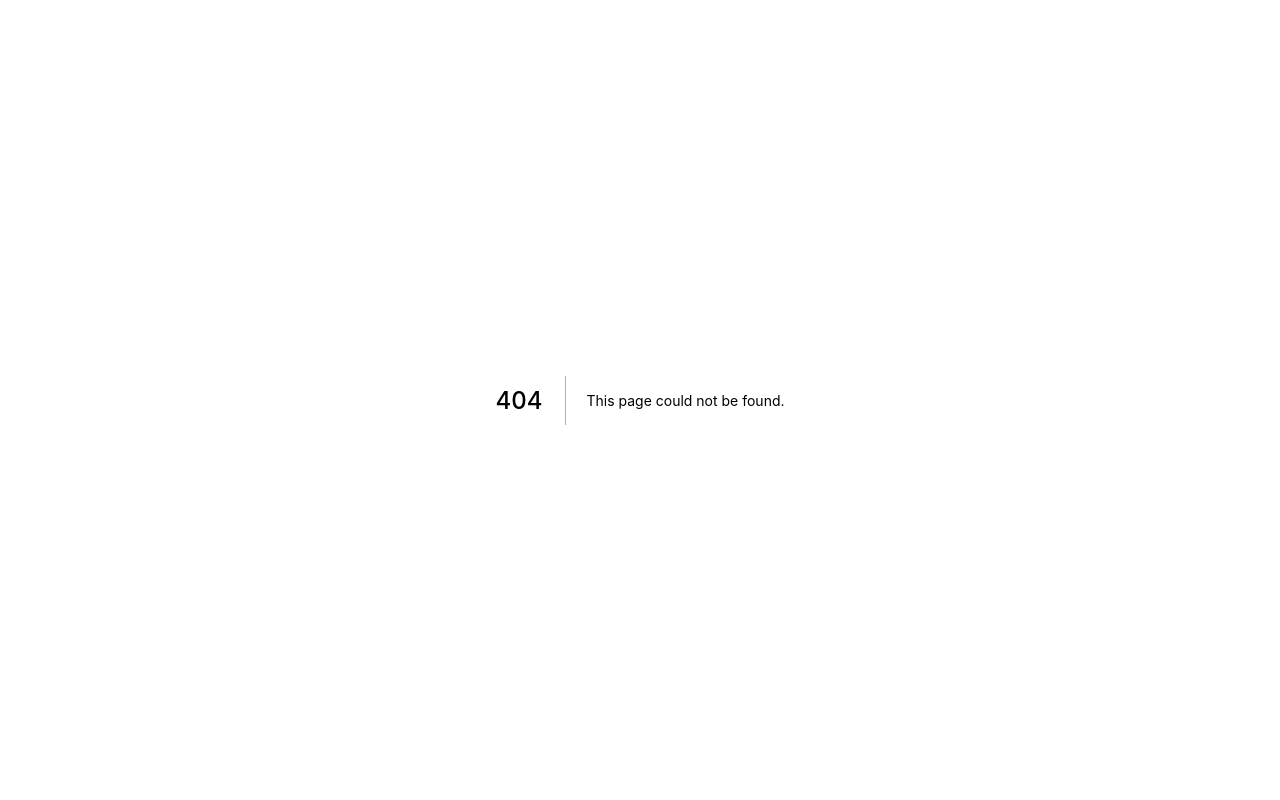
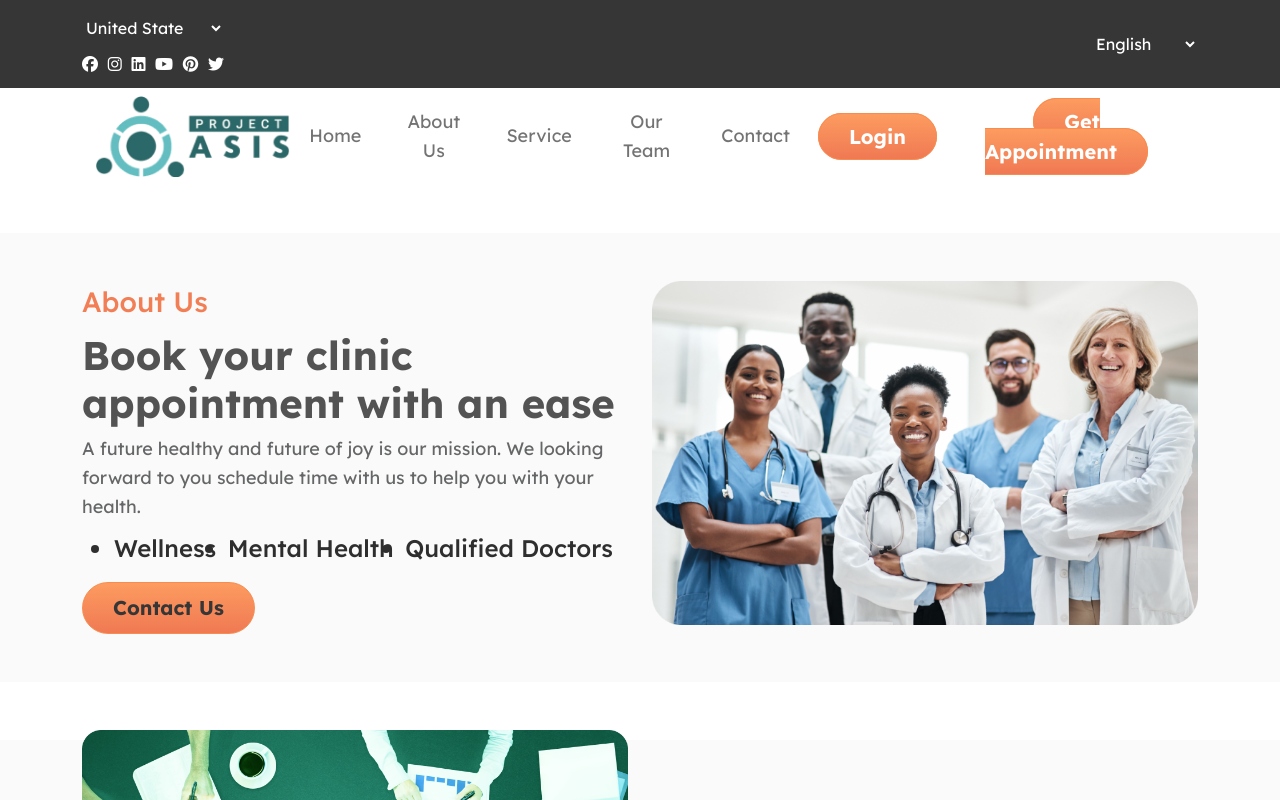
Before and after one commit to rjibon49/oasisCharity, a Next.js app: page /about-us in a window 1280 px wide. Before the commit this address had no page. Shown: the top 800 px of the page. Built offline with nearby package versions, Linux system fonts and the light colour scheme.

Commit message:
About Us page complete

```diff
--- /dev/null
+++ b/components/AboutUsComponent/AboutUs.js
@@ -0,0 +1,35 @@
+import React from 'react';
+import docGroup from "../../public/images/content/aboutUsDoctorGroup.png";
+import Image from 'next/image';
+import Link from 'next/link';
+
+const AboutUs = () => {
+    return (
+        <div className='colorBg p-5 mt-5'>
+            <div className='container'>
+                <div className='row'>
+                    <div className='col-xxl-6 col-xl-6 col-lg-6 textCenter'>
+                        <div>
+                            <h5 className='colorFont'>About Us</h5>
+                            <h3 className='text40'>Book your clinic appointment with an ease</h3>
+                            <h6 className='text18'>A future healthy and future of joy is our mission. We looking forward to you schedule time with us to help you with your health.</h6>
+                            <ul className='custom-list'>
+                                <li className='text24'>Wellness</li>
+                                <li className='text24'>Mental Health</li>
+                                <li className='text24'>Qualified Doctors </li>
+                            </ul>
+                            <button className="  buttonStyle">
+                                <Link href="#"><a className="buttoncolor" >Contact Us</a></Link>
+                            </button>
+                        </div>
+                    </div>
+                    <div className='col-xxl-6 col-xl-6 col-lg-6'>
+                        <Image src={docGroup} alt='Important persion healthcare doctor' className='' />
+                    </div>
+                </div>
+            </div>
+        </div>
+    );
+};
+
+export default AboutUs;
--- a/components/Footer.js
+++ b/components/Footer.js
@@ -112,7 +112,7 @@ const Footer = () => {
                                         <Link href="/"><a className="nav-link" aria-current="page">Home</a></Link>
                                     </li>
                                     <li className="nav-item">
-                                        <Link href="#"><a className="nav-link" >About Us</a></Link>
+                                        <Link href="/about-us"><a className="nav-link" >About Us</a></Link>
                                     </li>
                                     <li className="nav-item">
                                         <Link href="#"><a className="nav-link" >Contact Us</a></Link>
--- a/components/Header.js
+++ b/components/Header.js
@@ -37,7 +37,7 @@ const Header = () => {
                     </div>
                 </div>
             </div>
-            <div className='container'>
+            <div className='container sticky-top'>
                 <nav className="navbar-light navbar navbar-expand-xl">
                     <div className="container-fluid">
                         <Link href="/" className="navbar-brand"><Image src={logo} alt='Oasis Charity Logo' className='' /></Link>
@@ -52,7 +52,7 @@ const Header = () => {
                                     <Link href="/"><a className="nav-link" aria-current="page">Home</a></Link>
                                 </li>
                                 <li className="nav-item">
-                                    <Link href="#"><a className="nav-link" >About Us</a></Link>
+                                    <Link href="/about-us"><a className="nav-link" >About Us</a></Link>
                                 </li>
                                 <li className="nav-item">
                                     <Link href="#"><a className="nav-link" >Service</a></Link>
--- /dev/null
+++ b/components/globalComponents/ContactForm.js
@@ -0,0 +1,18 @@
+import React from 'react';
+import Form from './Form';
+
+const ContactForm = () => {
+    return (
+        <div className='mt-5 contactBgImage'>
+            <div className='container py-5'>
+                <div className='contactFormBg'>
+                    <Form />
+                </div>
+            </div>
+        </div>
+    );
+};
+
+export default ContactForm;
+
+// doctor-woman-typing-information-patient-prescription-from-paperwork-medical-history-into-laptop 1
--- /dev/null
+++ b/components/globalComponents/Form.js
@@ -0,0 +1,30 @@
+import React from 'react';
+
+const Form = () => {
+    return (
+        <div>
+            <form className="row g-4 p-5">
+                <div className="col-md-12">
+                    <input type="text" className="form-control"  placeholder="Full Name" />
+                </div>
+                <div className="col-md-12">
+                    <input type="email" className="form-control"  placeholder="Email" />
+                </div>
+                <div className="col-md-12">
+                    <input type="text" className="form-control"  placeholder="Subject" />
+                </div>
+                <div className="col-12">
+                    <input type="email" className="form-control" id="inputAddress" placeholder="Email Address" />
+                </div>
+                <div className="col-md-12">
+                    <textarea className="textArea-control" placeholder="Details..." rows={4} ></textarea>
+                </div>
+                <div className="col-12 text-center">
+                    <button type="submit" className="buttonStyle">Send</button>
+                </div>
+            </form>
+        </div>
+    );
+};
+
+export default Form;
--- /dev/null
+++ b/pages/about-us/index.js
@@ -0,0 +1,31 @@
+import Head from 'next/head';
+import Layout from '../../components/Layout';
+import OurMission from '../../components/globalComponents/OurMission';
+import OurVission from '../../components/globalComponents/OurVission';
+import AboutUs from '../../components/AboutUsComponent/AboutUs';
+import ContactForm from '../../components/globalComponents/ContactForm';
+
+
+const index = () => {
+    return (
+        <>
+            <Head>
+                <title>About Us</title>
+                <meta name="description" content="All Courses" />
+                <meta name="viewport" content="width=device-width, initial-scale=1" />
+            </Head>
+            <div>
+                <Layout>
+                    <div className='my-5'>
+                        <AboutUs />
+                        <OurMission />
+                        <OurVission />
+                        <ContactForm />
+                    </div>
+                </Layout>
+            </div>
+        </>
+    );
+};
+
+export default index;
--- a/public/styles/globals.css
+++ b/public/styles/globals.css
@@ -88,7 +88,11 @@ ul, li {
   background-repeat: no-repeat;
   background-position: bottom;
 }
-
+.contactBgImage {
+  background-image: url(../images/content/doctorTypingKeyboard.png);
+  background-repeat: no-repeat;
+  background-size: 100% 100%;
+}
 .custom-list {
   list-style-type: disc; /* Set bullet point style */
   display: flex;
@@ -200,7 +204,16 @@ ul, li {
     margin-top: -150px;
     width: 525px;
   }
-
+.contactFormBg {
+  border-radius: 57px;
+  background: #F9FFFC;
+  box-shadow: 2px 2px 12px 0px rgba(0, 0, 0, 0.12);
+  max-width: 500px;
+  margin-left: auto;
+}
+/* .formPadding {
+  padding: 50px;
+} */
 
 
 
@@ -298,6 +311,11 @@ ul, li {
 .form-control, .form-select {
   border-radius: 100px;
   border: 1px solid #363636;
+}
+.textArea-control {
+  width: 100%;
+  border-radius: 10px;
+  border: 1px solid #D4D4D4;
 }
 .formWidth {
   width: 85%;
@@ -418,6 +436,9 @@ ul, li {
   .footerTextWidth {
     max-width: 80%;
   }
+  .contactFormBg {
+    margin: 0 auto;
+  }
   /* ================ Fonts CSS Style ==================== */
   .text40 {
     font-size: 28px;
```
Also changed, not shown: public/images/content/aboutUsDoctorGroup.png (added), public/images/content/doctorTypingKeyboard.png (added).
